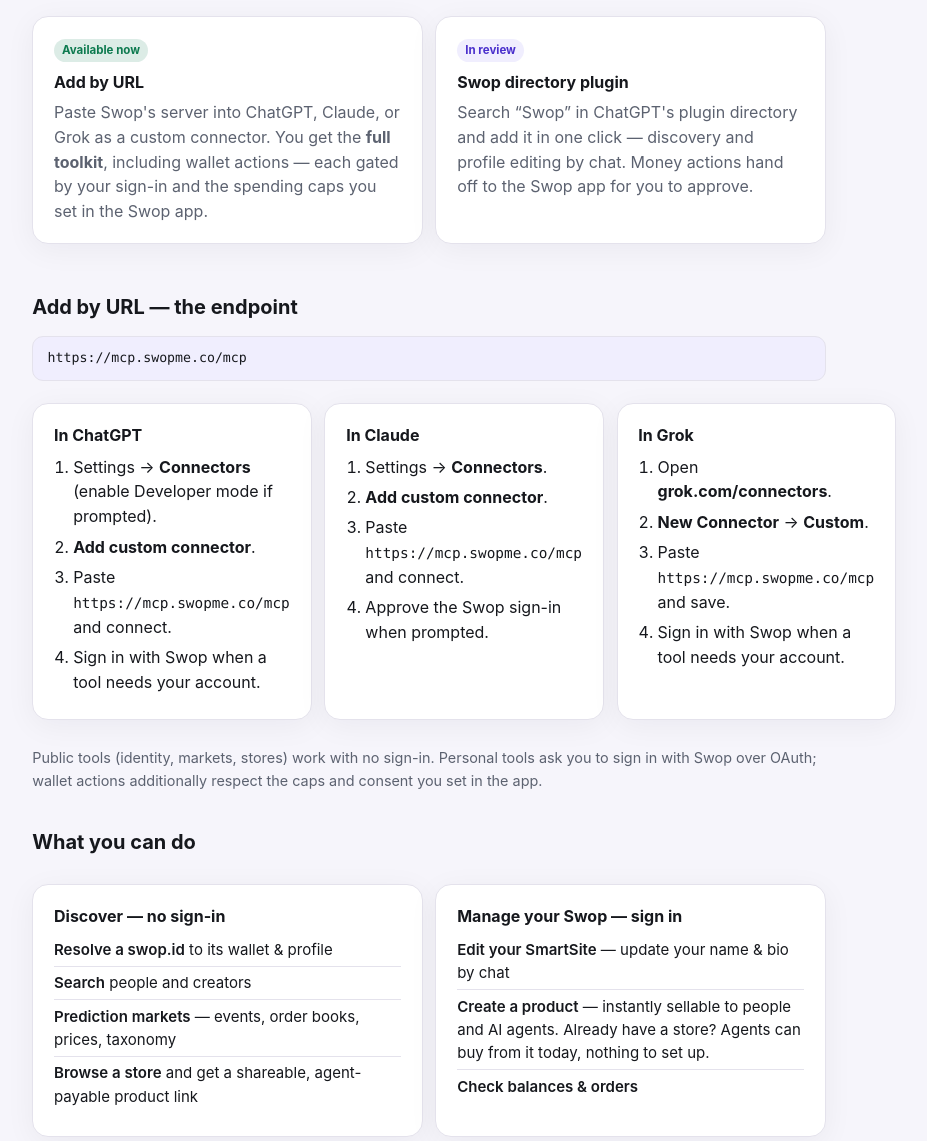
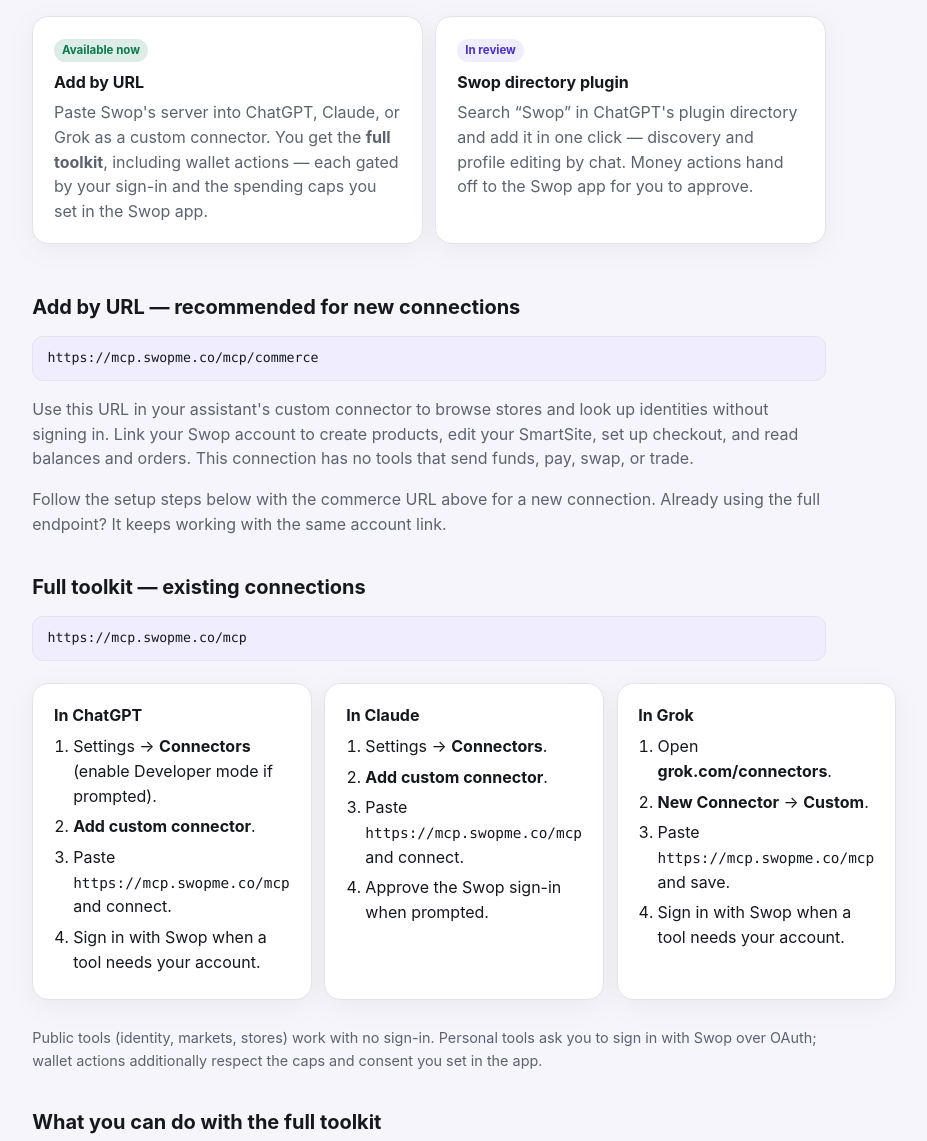
Before and after one commit to Travisswop/swop-mcp, a website: page public/index.html in a window 1280 px wide. Shown: the part 313-1454 px from the top of the page, without its empty margins (211-1138 px from the left). Drawn offline with Linux system fonts and the light colour scheme.

Commit message:
RELAY: Clarify recommended MCP connection
Drafted by an El Dorado agent in an isolated worktree. Needs CRITIC review; not for merge without Travis.

```diff
--- a/public/index.html
+++ b/public/index.html
@@ -77,7 +77,12 @@
   </div>
 </div>
 
-<h2>Add by URL — the endpoint</h2>
+<h2>Add by URL — recommended for new connections</h2>
+<div class="urlbox"><span class="url">https://mcp.swopme.co/mcp/commerce</span></div>
+<p class="mut">Use this URL in your assistant's custom connector to browse stores and look up identities without signing in. Link your Swop account to create products, edit your SmartSite, set up checkout, and read balances and orders. This connection has no tools that send funds, pay, swap, or trade.</p>
+<p class="mut">Follow the setup steps below with the commerce URL above for a new connection. Already using the full endpoint? It keeps working with the same account link.</p>
+
+<h2>Full toolkit — existing connections</h2>
 <div class="urlbox"><span class="url">https://mcp.swopme.co/mcp</span></div>
 <div class="grid three">
   <div class="card">
@@ -110,7 +115,7 @@
 </div>
 <p class="mut" style="font-size:.9rem">Public tools (identity, markets, stores) work with no sign-in. Personal tools ask you to sign in with Swop over OAuth; wallet actions additionally respect the caps and consent you set in the app.</p>
 
-<h2>What you can do</h2>
+<h2>What you can do with the full toolkit</h2>
 <div class="grid">
   <div class="card">
     <h3>Discover — no sign-in</h3>
```
